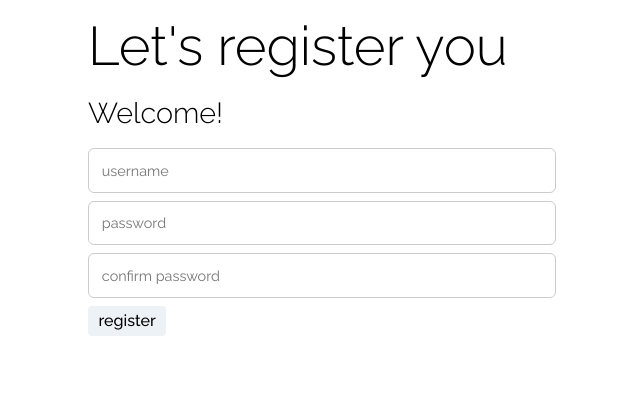
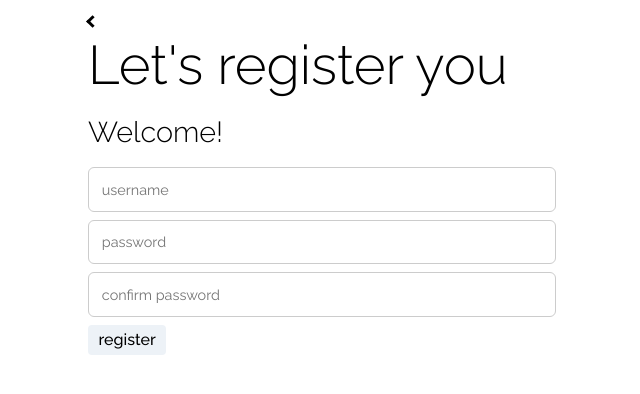
Before and after one commit to guilehm/solid-drop, a React (Create React App) app: page /register in a window 1280 px wide. Shown: the top 394 px of the page, without its empty margins (318-958 px from the left). Built offline with nearby package versions, Linux system fonts and the light colour scheme; no server answers.

Commit message:
add navigate to return buttons

```diff
--- a/src/components/Login/Login.tsx
+++ b/src/components/Login/Login.tsx
@@ -4,6 +4,8 @@
 import { toast, ToastContainer } from "react-toastify"
 import ApiService, { LoginResponseData } from "../../services/api-service"
 import { ACCESS_TOKEN_LIFETIME, REFRESH_TOKEN_LIFETIME } from "../../settings"
+import { useNavigate } from "react-router-dom"
+import Arrow from "../Arrow"
 import Button from "../Button"
 import Container from "../Container"
 import * as S from "../Register/Register.styles"
@@ -19,6 +21,8 @@
 
   const { register, handleSubmit, formState: { errors } } = useForm<FormData>({ reValidateMode: "onBlur", })
   const [, setCookie,] = useCookies(["token", "refresh"])
+
+  const navigate = useNavigate()
 
   const onSubmit = (values: FormData) => {
     const handleError = (error: AxiosError) => {
@@ -45,11 +49,11 @@
     Api.login(values.username, values.password)
       .then(handleSuccess)
       .catch(handleError)
-
   }
 
   return (
     <Container>
+      <Arrow onClick={() => navigate(-1)}></Arrow>
       <S.Title>{"Let's sign you in"}</S.Title>
       <S.Subtitle>{"Welcome back!"}</S.Subtitle>
       <ToastContainer
--- a/src/components/Register/Register.tsx
+++ b/src/components/Register/Register.tsx
@@ -2,9 +2,11 @@
 import { useRef, useState } from "react"
 import { useCookies } from "react-cookie"
 import { useForm } from "react-hook-form"
+import { useNavigate } from "react-router-dom"
 import { toast, ToastContainer } from "react-toastify"
 import ApiService, { RegisterResponseData } from "../../services/api-service"
 import { ACCESS_TOKEN_LIFETIME, REFRESH_TOKEN_LIFETIME } from "../../settings"
+import Arrow from "../Arrow"
 import Button from "../Button"
 import Container from "../Container"
 import * as S from "./Register.styles"
@@ -28,6 +30,8 @@
   } = useForm<FormData>({ reValidateMode: "onBlur", })
 
   const [, setData] = useState<FormData>()
+
+  const navigate = useNavigate()
 
   const password = useRef({})
   password.current = watch("password", "")
@@ -70,6 +74,7 @@
 
   return (
     <Container>
+      <Arrow onClick={() => navigate(-1)}></Arrow>
       <S.Title>{"Let's register you"}</S.Title>
       <S.Subtitle>{"Welcome!"}</S.Subtitle>
       <ToastContainer
```
